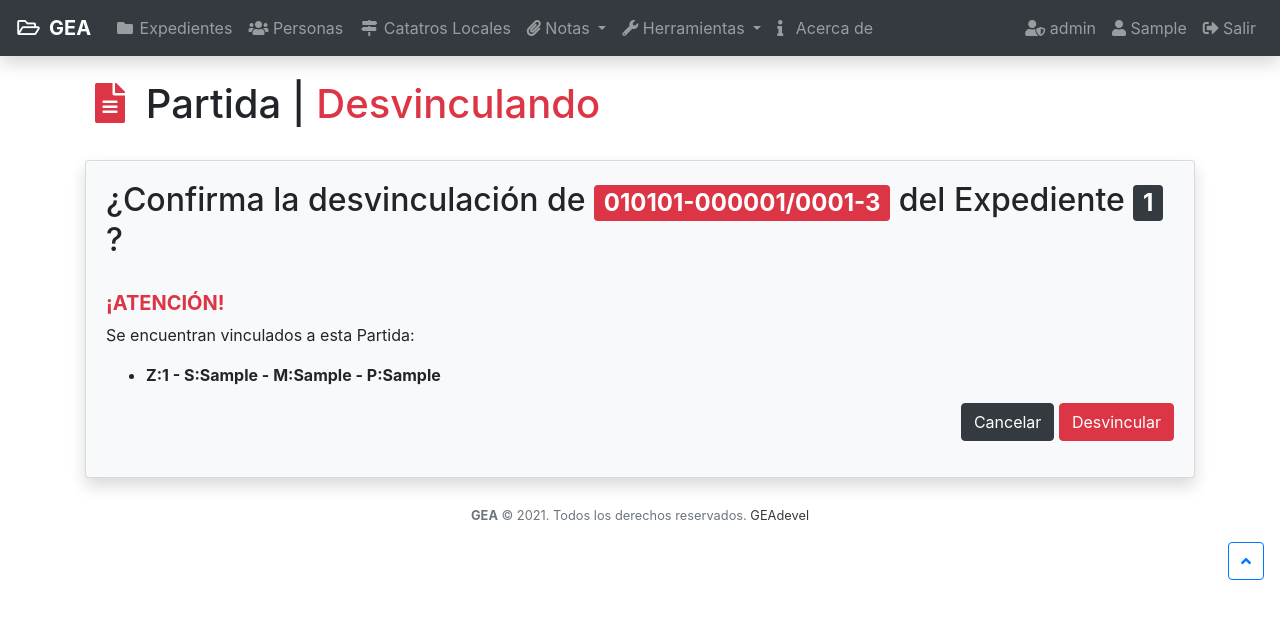
After one commit to quijot/gea-rw, a Django app: page /gea/expediente/partidas/1/borrar/ in a window 1280 px wide. The commit adds this page. Shown: the top 619 px of the page. Run offline with Django 3.2, Linux system fonts and the light colour scheme; a user stored in the database is signed in; tables that the repository leaves empty hold one stand-in row (values such as "Sample post"); some libraries are stand-ins or nearby versions.

Commit message:
CRUD support for Partidas and Catastro
Signed-off-by: Santiago Pestarini <santiagonob@gmail.com>

```diff
--- a/gea/models.py
+++ b/gea/models.py
@@ -388,6 +388,14 @@ class ExpedientePartida(models.Model):
     def __str__(self):
         return f"{self.partida}"
 
+    def get_update_url(self):
+        return reverse(
+            "partida_to_expediente", kwargs={"expediente_id": self.expediente.pk, "partida_id": self.partida.pk}
+        )
+
+    def get_delete_url(self):
+        return reverse("expedientepartida_delete", kwargs={"pk": self.pk})
+
 
 class ExpedientePersona(models.Model):
     expediente = models.ForeignKey(Expediente, on_delete=models.CASCADE)
--- /dev/null
+++ b/gea/templates/gea/expedientepartida_confirm_delete.html
@@ -0,0 +1,37 @@
+{% extends "base.html" %}
+
+{% block title %}Desvincular{% endblock %}
+
+{% block page-title %}
+<i class="fas fa-fw fa-file-alt text-danger"></i>
+Partida |
+<span class="text-danger">Desvinculando</span>
+{% endblock %}
+
+{% block content %}
+<div class="card shadow bg-light mb-4">
+  <div class="card-body">
+    <form method="post">
+      {% csrf_token %}
+      <h2 class="pb-4">
+        ¿Confirma la desvinculación de <span class="badge badge-danger">{{ object.partida.partida_completa }}</span> del Expediente
+        <a href="{{ object.expediente.get_absolute_url }}">
+          <span class="badge badge-dark">{{ object.expediente }}</span></a>?
+      </h2>
+      {% if object.catastro_set.count %}
+      <h3 class="lead text-danger font-weight-bold">¡ATENCIÓN!</h3>
+      <p>Se encuentran vinculados a esta Partida:</p>
+      <ul>
+        {% for c in object.catastro_set.all %}
+        <li><strong>{{ c }}</strong></li>
+        {% endfor %}
+      </ul>
+      {% endif %}
+      <div class="form-group text-right">
+        <a href="{{ view.get_success_url }}" name="cancel" class="btn btn-dark" id="cancel-id-delete">Cancelar</a>
+        <input type="submit" name="delete" value="Desvincular" class="btn btn-danger" id="submit-id-delete">
+      </div>
+    </form>
+  </div>
+</div>
+{% endblock content %}
--- a/gea/urls.py
+++ b/gea/urls.py
@@ -24,6 +24,18 @@ urlpatterns = [
     path("expedientelugar/crear/", views.ExpedienteLugarCreateView.as_view(), name="expedientelugar_create"),
     path("expedientelugar/editar/<int:pk>/", views.ExpedienteLugarUpdateView.as_view(), name="expedientelugar_update"),
     path("expedientelugar/borrar/<int:pk>/", views.ExpedienteLugarDeleteView.as_view(), name="expedientelugar_delete"),
+    # ExpedientePartida
+    path("expediente/<int:expediente_id>/partidas/", views.add_partida_to_expediente, name="partida_to_expediente"),
+    path(
+        "expediente/<int:expediente_id>/partidas/<int:partida_id>/",
+        views.update_partida_to_expediente,
+        name="partida_to_expediente",
+    ),
+    path(
+        "expediente/partidas/<int:pk>/borrar/",
+        views.ExpedientePartidaDeleteView.as_view(),
+        name="expedientepartida_delete",
+    ),
     # Personas
     path("personas/", views.PersonaListView.as_view(), name="personas"),
     path("persona/<int:pk>/", views.PersonaDetailView.as_view(), name="persona"),
--- a/gea/views.py
+++ b/gea/views.py
@@ -4,7 +4,7 @@ from django.contrib import messages
 from django.contrib.auth.decorators import login_required
 from django.contrib.auth.mixins import LoginRequiredMixin
 from django.contrib.messages.views import SuccessMessageMixin
-from django.db import transaction
+from django.db import IntegrityError, transaction
 from django.db.models import Max, Q
 from django.http import HttpResponse
 from django.shortcuts import get_object_or_404, redirect, render
@@ -605,3 +605,86 @@ class ExpedienteLugarDeleteView(SuccessURLMixin, SuccessDeleteMessageMixin, Logi
 
     def get_success_url(self):
         return reverse_lazy("expediente", kwargs={"pk": self.object.expediente.pk})
+
+
+def add_partida_to_expediente(request, expediente_id):
+    template_name = "gea/partida_to_expediente.html"
+    form = forms.PartidaToExpediente(request.POST or None)
+    # formset = forms.CatastroFormSet(request.POST or None)
+    formset = forms.CatastroInlineFormSet(request.POST or None)
+
+    if request.method == "POST":
+        if form.is_valid():
+            sd = form.cleaned_data["dpdssd"]
+            pii = form.cleaned_data["partida"]
+            subpii = form.cleaned_data["subpartida"]
+            expediente = models.Expediente.objects.get(pk=expediente_id)
+            partida, was_created = models.Partida.objects.get_or_create(sd=sd, pii=pii, subpii=subpii)
+            try:
+                expediente.expedientepartida_set.create(partida=partida)
+                messages.success(request, "Partida guardada con éxito.")
+                ep = models.ExpedientePartida.objects.get(expediente=expediente, partida=partida)
+                formset.instance = ep
+                if formset.is_valid():
+                    formset.save()
+            except IntegrityError:
+                messages.error(request, "Partida previamente asociada. No se pudo volver a crear.")
+
+            return redirect(reverse_lazy("expediente", kwargs={"pk": expediente_id}))
+
+    return render(
+        request,
+        template_name,
+        {
+            "form": form,
+            "expediente": expediente_id,
+            "catastro_set": formset,
+        },
+    )
+
+
+def update_partida_to_expediente(request, expediente_id, partida_id):
+    template_name = "gea/partida_to_expediente.html"
+    partida = models.Partida.objects.get(pk=partida_id)
+    initial = {"dpdssd": partida.sd, "partida": partida.pii, "subpartida": partida.subpii}
+    form = forms.PartidaToExpediente(request.POST or initial)
+    ep = models.ExpedientePartida.objects.get(expediente=expediente_id, partida=partida_id)
+    formset = forms.CatastroInlineFormSet(request.POST or None, instance=ep)
+
+    if request.method == "POST":
+        if form.is_valid():
+            sd = form.cleaned_data["dpdssd"]
+            pii = form.cleaned_data["partida"]
+            subpii = form.cleaned_data["subpartida"]
+            expediente = models.Expediente.objects.get(pk=expediente_id)
+            partida, was_created = models.Partida.objects.get_or_create(sd=sd, pii=pii, subpii=subpii)
+            try:
+                expediente.expedientepartida_set.get(partida=partida)
+                # messages.error(request, "Partida previamente asociada.")
+            except models.ExpedientePartida.DoesNotExist:
+                expediente.expedientepartida_set.create(partida=partida)
+                messages.success(request, "Partida modificada con éxito.")
+            if formset.is_valid():
+                formset.save()
+
+            return redirect(reverse_lazy("expediente", kwargs={"pk": expediente_id}))
+
+    return render(
+        request,
+        template_name,
+        {
+            "form": form,
+            "expediente": expediente_id,
+            "partida": partida_id,
+            "catastro_set": formset,
+        },
+    )
+
+
+class ExpedientePartidaDeleteView(SuccessURLMixin, SuccessDeleteMessageMixin, LoginRequiredMixin, generic.DeleteView):
+    model = models.ExpedientePartida
+    success_url = reverse_lazy("expedientes")
+    success_message = "Partida desvinculada con éxito."
+
+    def get_success_url(self):
+        return reverse_lazy("expediente", kwargs={"pk": self.object.expediente.pk})
```
Also changed, not shown: gea/forms.py (+48 -0 lines), gea/templates/gea/expediente_confirm_delete.html (+6 -1 lines), gea/templates/gea/expediente_detail.html (+14 -8 lines), gea/templates/gea/partida_to_expediente.html (added, +30 -0 lines).
